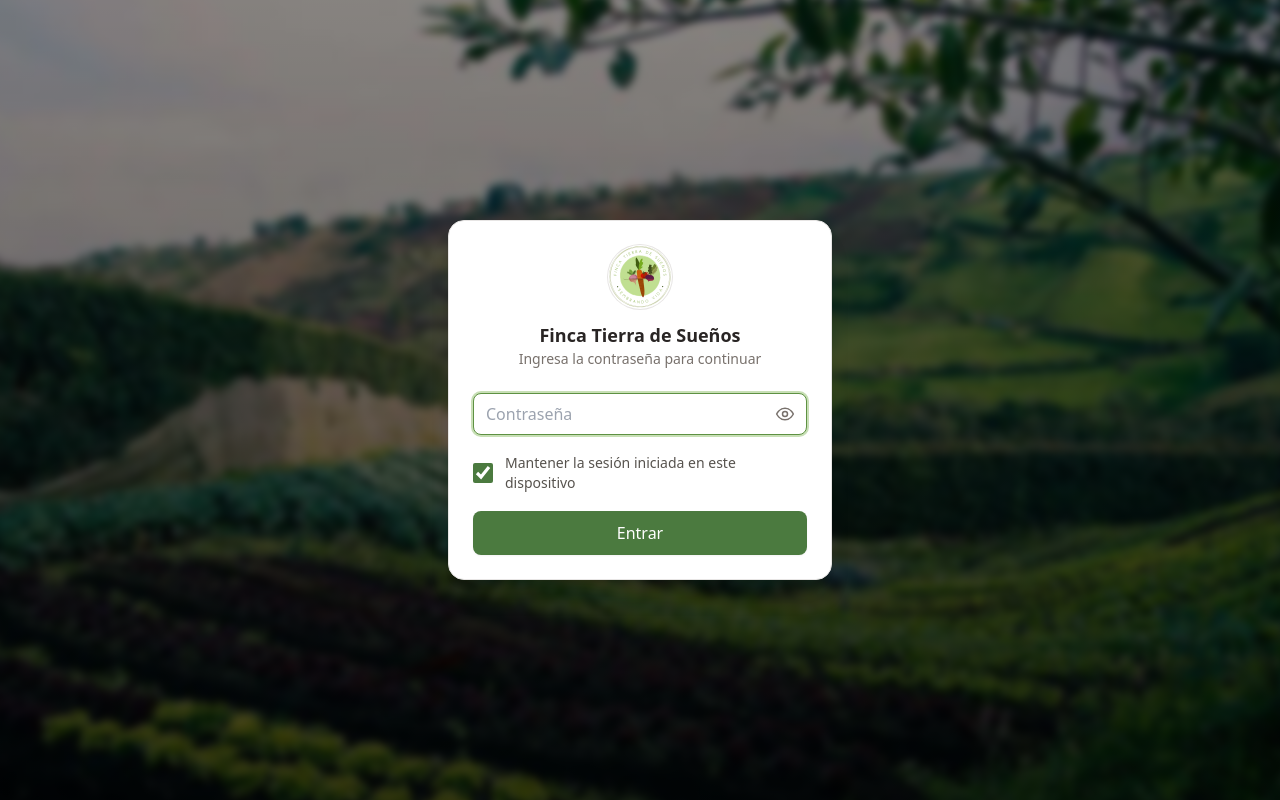
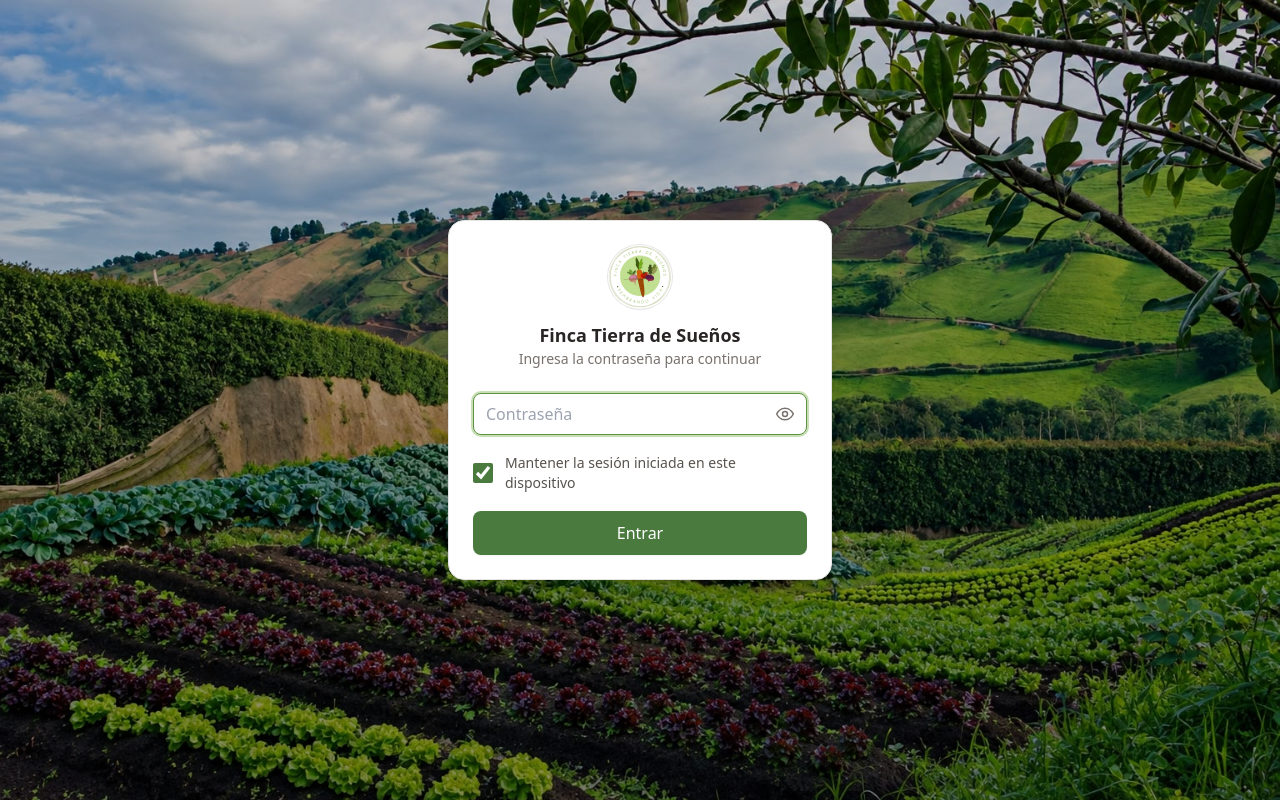
Before and after one commit to nonocr/TDSGanaderiaMovil, a Next.js app: page /login in a window 1280 px wide. Built offline with nearby package versions, Linux system fonts and the light colour scheme.

Commit message:
Login: nueva foto de fondo (FondoTDS2.jpeg) sin desenfoque y capa oscura más suave
La imagen se excluye del middleware para que se vea sin sesión.

```diff
--- a/src/app/login/page.tsx
+++ b/src/app/login/page.tsx
@@ -14,19 +14,18 @@ export default async function LoginPage({
 
   return (
     <div className="fixed inset-0 z-50 grid place-items-center bg-stone-900 px-4">
-      {/* Imagen de fondo que cubre toda la pantalla. Un desenfoque leve a propósito disimula que
-          la foto es de baja resolución; el scale evita que el blur deje bordes transparentes. */}
+      {/* Imagen de fondo que cubre toda la pantalla. */}
       <Image
-        src="/fondoTDS.jpg"
+        src="/FondoTDS2.jpeg"
         alt=""
         fill
         priority
         sizes="100vw"
-        className="scale-105 object-cover blur-sm"
+        className="object-cover"
       />
-      {/* Capa oscura con degradado: oscurece abajo para que la tarjeta y el texto se lean bien. */}
+      {/* Capa oscura suave: lo justo para que la tarjeta y el texto se lean sin tapar la foto. */}
       <div
-        className="absolute inset-0 bg-gradient-to-b from-black/45 via-black/55 to-black/70"
+        className="absolute inset-0 bg-gradient-to-b from-black/20 via-black/30 to-black/45"
         aria-hidden="true"
       />
       <div className="relative w-full max-w-sm rounded-2xl border border-stone-200 bg-white p-6 shadow-xl dark:border-stone-800 dark:bg-stone-900">
--- a/src/middleware.ts
+++ b/src/middleware.ts
@@ -58,5 +58,5 @@ export const config = {
   // Todo excepto archivos estáticos de Next, las imágenes públicas (logo y fondo del login,
   // que se ven sin sesión), el manifest de la app instalable (el sistema lo pide sin cookie
   // de sesión) y el service worker (public/sw.js).
-  matcher: ["/((?!_next/static|_next/image|favicon.png|favicon.ico|logo.png|fondoTDS.jpg|iconos/|manifest.webmanifest|sw.js).*)"],
+  matcher: ["/((?!_next/static|_next/image|favicon.png|favicon.ico|logo.png|fondoTDS.jpg|FondoTDS2.jpeg|iconos/|manifest.webmanifest|sw.js).*)"],
 };
```
Also changed, not shown: public/FondoTDS2.jpeg (added).
